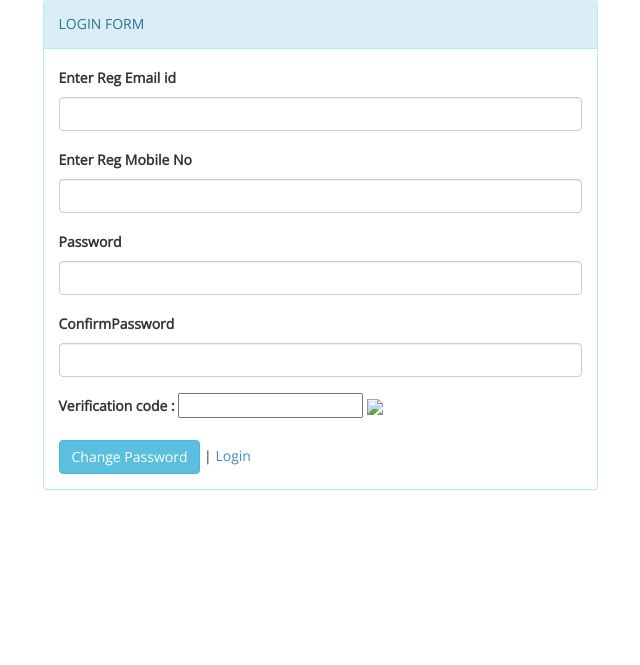
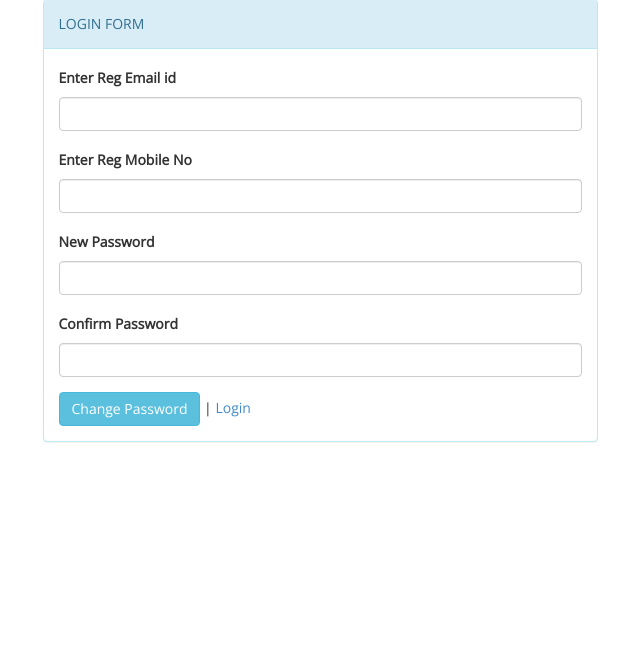
Before and after one commit to syafiqah-violet/Library-Management-Maintenance-project, a PHP site: page /user-forgot-password.php in a window 1280 px wide. Shown: the part 234-899 px from the top of the page, without its empty margins (320-960 px from the left). Run offline with PHP 8.4, Linux system fonts and the light colour scheme; a user stored in the database is signed in.

Commit message:
delete captcha  verification

```diff
--- a/user-forgot-password.php
+++ b/user-forgot-password.php
@@ -5,10 +5,7 @@
 if(isset($_POST['change']))
 {
   //code for captach verification
-if ($_POST["vercode"] != $_SESSION["vercode"] OR $_SESSION["vercode"]=='')  {
-        echo "<script>alert('Incorrect verification code');</script>" ;
-    }
-        else {
+
 $email=$_POST['email'];
 $mobile=$_POST['mobile'];
 $newpassword=md5($_POST['newpassword']);
@@ -32,7 +29,7 @@
 echo "<script>alert('Email id or Mobile no is invalid');</script>";
 }
 }
-}
+
 ?>
 <!DOCTYPE html>
 <html xmlns="http://www.w3.org/1999/xhtml">
@@ -97,19 +94,15 @@
 </div>
 
 <div class="form-group">
-<label>Password</label>
+<label>New Password</label>
 <input class="form-control" type="password" name="newpassword" required autocomplete="off"  />
 </div>
 
 <div class="form-group">
-<label>ConfirmPassword</label>
+<label>Confirm Password</label>
 <input class="form-control" type="password" name="confirmpassword" required autocomplete="off"  />
 </div>
 
- <div class="form-group">
-<label>Verification code : </label>
-<input type="text" class="form-control1"  name="vercode" maxlength="5" autocomplete="off" required  style="height:25px;" />&nbsp;<img src="captcha.php">
-</div>
 
  <button type="submit" name="change" class="btn btn-info">Change Password</button> | <a href="index.php">Login</a>
 </form>
```
